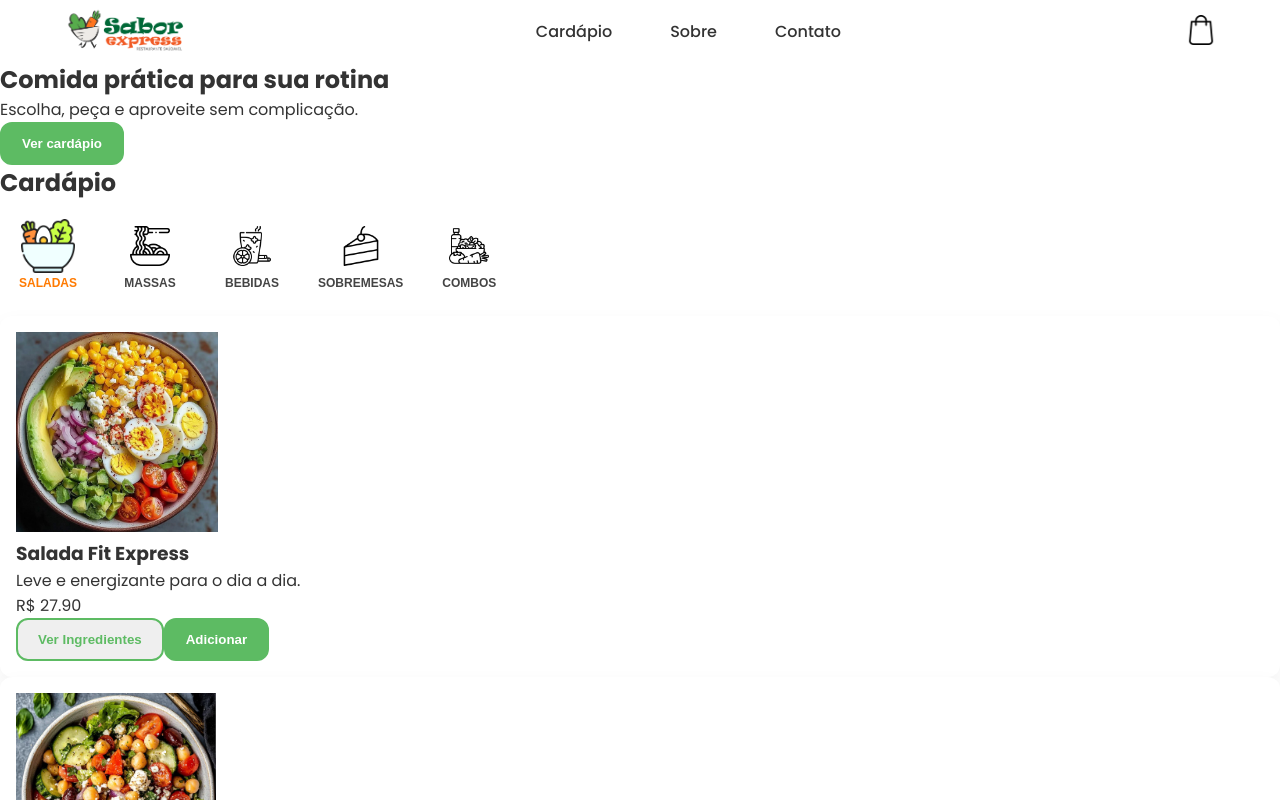
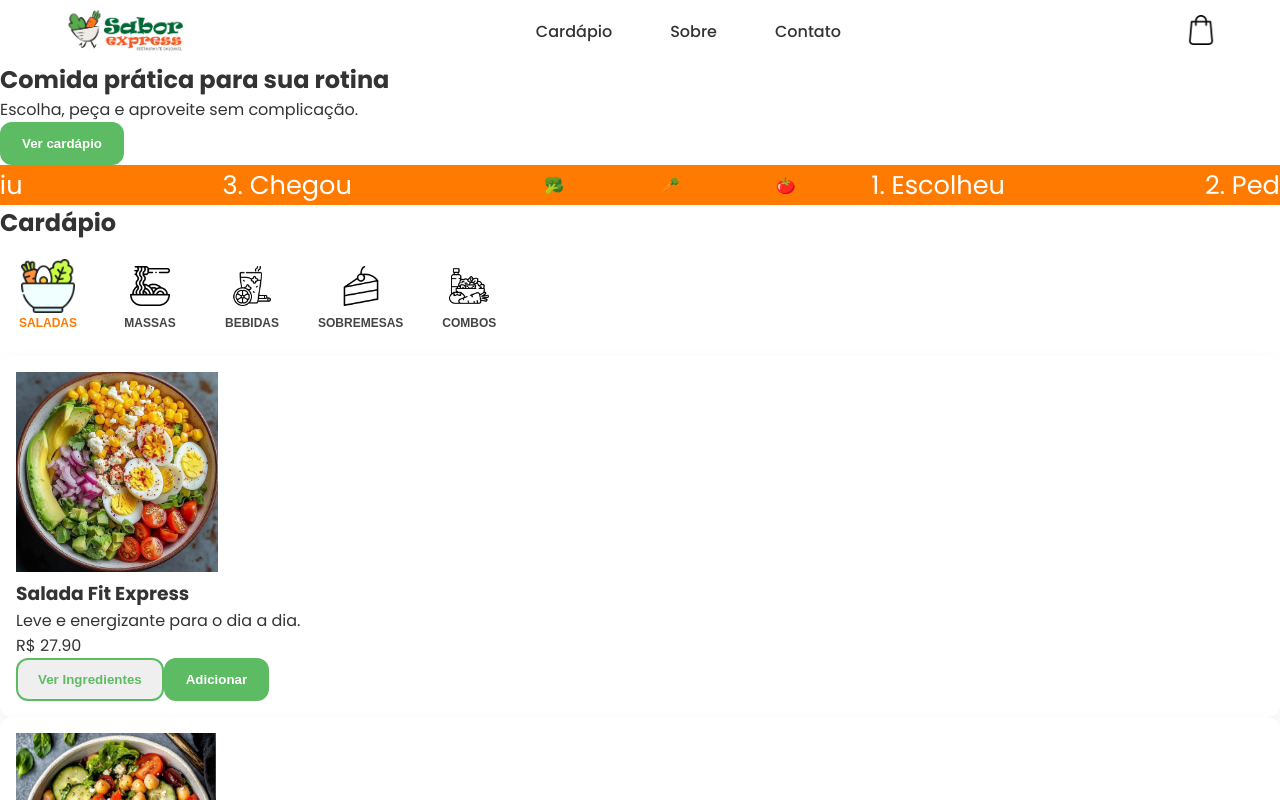
Before and after one commit to Carlos-Rafael-Dev/BFD_Exercicios_-_Projetos, a React (Vite) app in the folder Modulo_03/saborExpress/: page / in a window 1280 px wide. Shown: the top 800 px of the page. Built offline with nearby package versions, Linux system fonts and the light colour scheme.

Commit message:
feat: faixa animada para fluxo mental do usuário

```diff
--- a/Modulo_03/saborExpress/package.json
+++ b/Modulo_03/saborExpress/package.json
@@ -12,6 +12,7 @@
   "dependencies": {
     "react": "^19.2.0",
     "react-dom": "^19.2.0",
+    "react-fast-marquee": "^1.6.5",
     "react-router-dom": "^7.11.0"
   },
   "devDependencies": {
--- a/Modulo_03/saborExpress/src/App.tsx
+++ b/Modulo_03/saborExpress/src/App.tsx
@@ -1,3 +1,4 @@
+import FlowTicker from './components/FlowTicker/index.tsx';
 import Header from './components/Header/index.tsx';
 import Home from './pages/Home/index.tsx';
 import PedidoPage from './pages/Pedido/index.tsx';
@@ -10,6 +11,8 @@ function App() {
 
       <Home />
 
+      <FlowTicker />
+
       <PedidoPage />
 
     </>
--- /dev/null
+++ b/Modulo_03/saborExpress/src/components/FlowTicker/index.tsx
@@ -0,0 +1,27 @@
+import Marquee from "react-fast-marquee";
+import "../../styles/FlowTicker.css";
+
+export default function FlowTicker() {
+  return (
+    <Marquee
+      speed={70}
+      gradient={false}
+      pauseOnHover={false}
+      className="ticker-marquee"
+    >
+      <div className="ticker-row">
+        <div className="texto">
+          <span>1. Escolheu</span>
+          <span>2. Pediu</span>
+          <span>3. Chegou</span>
+        </div>
+
+        <div className="emojis">
+          <span>🥦</span>
+          <span>🥕</span>
+          <span>🍅</span>
+        </div>
+      </div>
+    </Marquee>
+  );
+}
--- a/Modulo_03/saborExpress/src/pages/Home/index.tsx
+++ b/Modulo_03/saborExpress/src/pages/Home/index.tsx
@@ -9,6 +9,7 @@ import IngredientesModal from "../../components/IngredientesModal/IngredientesMo
 import { ItemPedido } from "../../domain/entities/ItemPedido";
 import { CategoriaPrato } from "../../domain/enums/CategoriaPrato";
 import CategoryFilter from "../../components/CategoryFilter";
+import FlowTicker from "../../components/FlowTicker";
 
 export default function Home() {
   const {
@@ -55,6 +56,8 @@ export default function Home() {
         <Button>Ver cardápio</Button>
       </section>
 
+      <FlowTicker />
+
       <section>
         <h2>Cardápio</h2>
 
@@ -83,6 +86,8 @@ export default function Home() {
           onSalvar={handleSalvarPersonalizacao}
         />
       )}
+
+
     </>
   );
 }
--- /dev/null
+++ b/Modulo_03/saborExpress/src/styles/FlowTicker.css
@@ -0,0 +1,31 @@
+.ticker-marquee {
+    width: 100%;
+    background-color: var(--color-secondary);
+    color: white;
+    height: 40px;
+  }
+
+  .ticker-row {
+    display: flex;
+    align-items: center;
+    gap: 3rem;
+    justify-content: space-evenly;
+
+    margin: 0;
+    padding: 0;
+
+    column-gap: 15vw;
+  }
+
+  .texto {
+    display: flex;
+    gap: 200px;
+    white-space: nowrap;
+    font-size: 1.6rem;
+    color: var(--color-destaque);
+  }
+  .emojis {
+    display: flex;
+    gap: 6rem;
+    white-space: nowrap;
+  }
```
Also changed, not shown: 1 other file (tests, documents, lock files or other folders).
